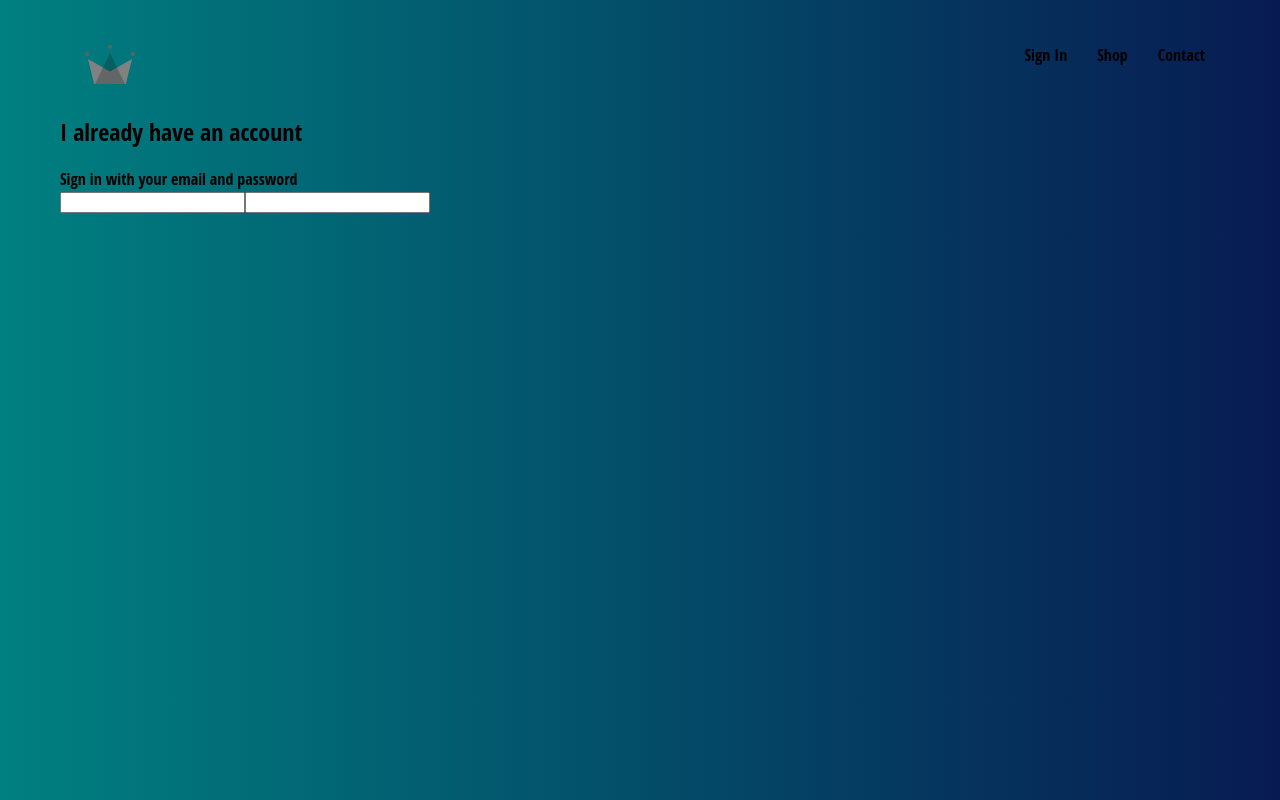
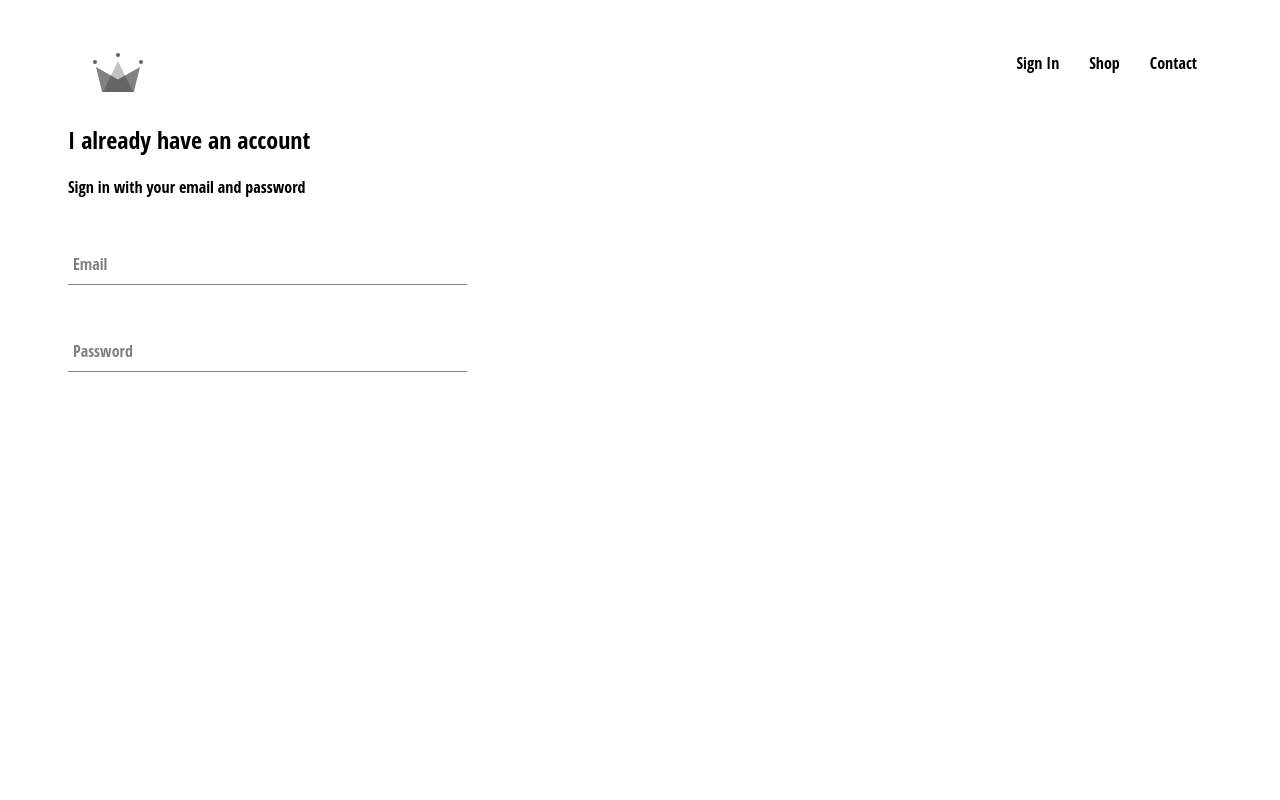
Before and after one commit to VueVindicator/ecommerce_app_in_React_and_firebase, a React (Create React App) app: page /signin in a window 1280 px wide. Built offline with nearby package versions, Linux system fonts and the light colour scheme; a web font is replaced by a local one.

Commit message:
added sign in component on sign in and register page

```diff
--- /dev/null
+++ b/src/components/form-input/form-input.component.jsx
@@ -0,0 +1,15 @@
+import React from 'react'
+import './form-input.component.scss'
+
+const FormInput = ({handleChange, label, ...otherProps}) => (
+    <div className="group">
+        <input className="form-input" onChange={handleChange} {...otherProps} />
+        {
+            label ?
+            (<label className={`${otherProps.value.length ? 'shrink' : ''} form-input-label`}>{label}</label>)
+            : null
+        }
+    </div>
+)
+
+export default FormInput
--- /dev/null
+++ b/src/components/form-input/form-input.component.scss
@@ -0,0 +1,54 @@
+$sub-color: grey;
+$main-color: black;
+
+@mixin shrinkLabel {
+  top: -14px;
+  font-size: 12px;
+  color: $main-color;
+}
+
+.group {
+  position: relative;
+  margin: 45px 0;
+
+  .form-input {
+    background: none;
+    background-color: white;
+    color: $sub-color;
+    font-size: 18px;
+    padding: 10px 10px 10px 5px;
+    display: block;
+    width: 100%;
+    border: none;
+    border-radius: 0;
+    border-bottom: 1px solid $sub-color;
+    margin: 25px 0;
+
+    &:focus {
+      outline: none;
+    }
+
+    &:focus ~ .form-input-label {
+      @include shrinkLabel();
+    }
+  }
+
+  input[type='password'] {
+    letter-spacing: 0.3em;
+  }
+
+  .form-input-label {
+    color: $sub-color;
+    font-size: 16px;
+    font-weight: normal;
+    position: absolute;
+    pointer-events: none;
+    left: 5px;
+    top: 10px;
+    transition: 300ms ease all;
+
+    &.shrink {
+      @include shrinkLabel();
+    }
+  }
+}
--- a/src/components/signin.component/signin.component.jsx
+++ b/src/components/signin.component/signin.component.jsx
@@ -1,4 +1,5 @@
 import React from 'react'
+import FormInput from '../form-input/form-input.component'
 import './signin.component.scss'
 
 class SignIn extends React.Component {
@@ -27,18 +28,21 @@
                 <h2>I already have an account</h2>
                 <span>Sign in with your email and password</span>
 
-                <form>
-                    <input
+                <form onSubmit={this.handleSubmit}>
+                    <FormInput
                         name="email"
                         type="email"
                         value={this.state.email}
-                        onChange={this.handleChange}
+                        label="Email"
+                        handleChange={this.handleChange}
                         required
                     />
-                    <input
+                    <FormInput
                         name="password"
                         type="password"
                         value={this.state.password}
+                        label="Password"
+                        handleChange={this.handleChange}
                         required
                     />
                 </form>
--- a/src/components/signin.component/signin.component.scss
+++ b/src/components/signin.component/signin.component.scss
@@ -0,0 +1,3 @@
+.sign-in {
+    width: 30vw;
+}
--- a/src/index.css
+++ b/src/index.css
@@ -1,13 +1,3 @@
-body {
-  margin: 0;
-  font-family: -apple-system, BlinkMacSystemFont, 'Segoe UI', 'Roboto', 'Oxygen',
-    'Ubuntu', 'Cantarell', 'Fira Sans', 'Droid Sans', 'Helvetica Neue',
-    sans-serif;
-  -webkit-font-smoothing: antialiased;
-  -moz-osx-font-smoothing: grayscale;
-  background: linear-gradient(to left, rgba(7, 27, 82, 1) 0%, rgba(0, 128, 128, 1) 100%);
-}
-
 code {
   font-family: source-code-pro, Menlo, Monaco, Consolas, 'Courier New',
     monospace;
```
